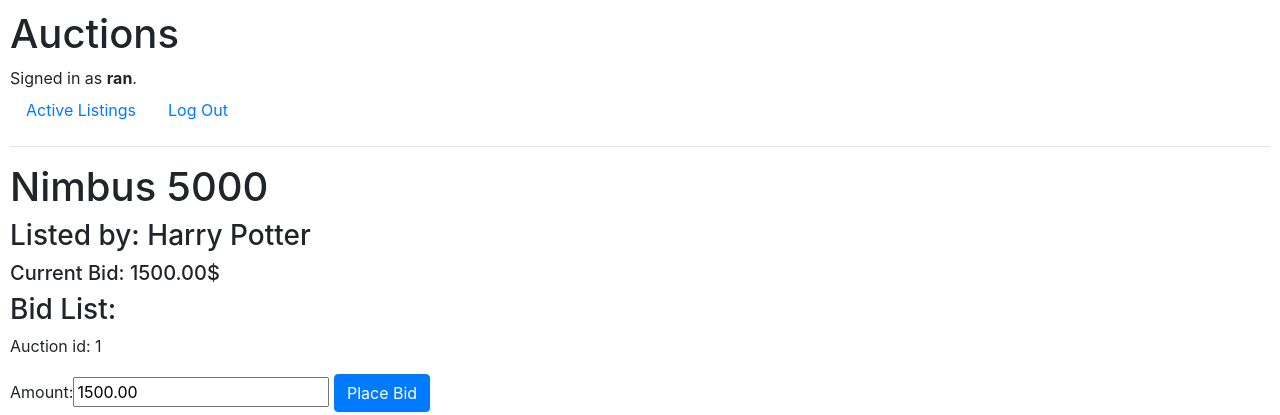
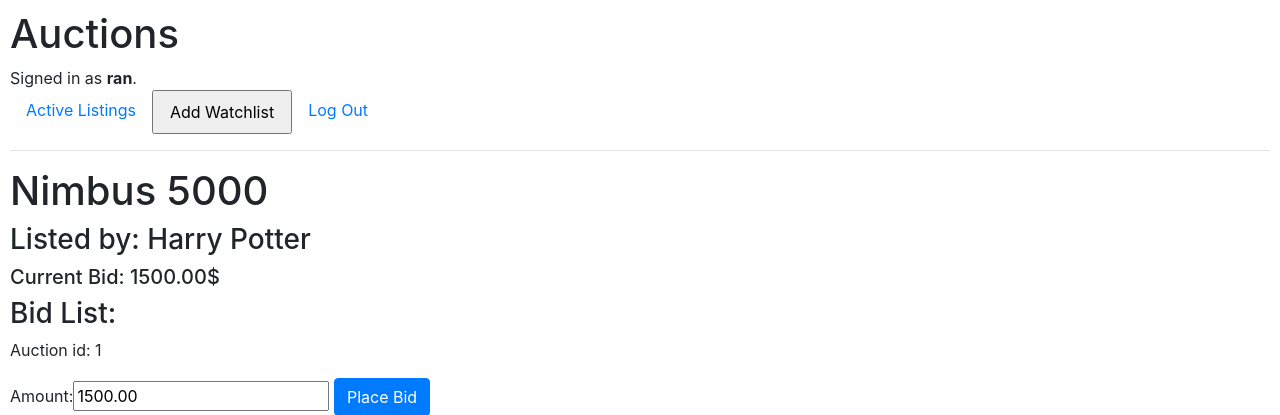
Before and after one commit to AutoAFK/cs50-auction, a Django app: page /1 in a window 1280 px wide. Shown: the top 415 px of the page. Run offline with Django 3.2, Linux system fonts and the light colour scheme; a user stored in the database is signed in; data comes from the database, SQL or seed files in the repository; both versions use the stored data as it was after the commit; data that the repository does not hold is empty; some libraries are stand-ins or nearby versions.

Commit message:
user can now add and remove from watchlist

```diff
--- a/auctions/models.py
+++ b/auctions/models.py
@@ -28,6 +28,13 @@
         return f"{self.item}: {self.price}$"
 
 
+class WatchList(models.Model):
+    user = models.ForeignKey(
+        User, on_delete=models.CASCADE, related_name="user_watchlist"
+    )
+    auction = models.ForeignKey(Auction, on_delete=models.CASCADE)
+
+
 class Bid(models.Model):
     user = models.ForeignKey(User, on_delete=models.CASCADE, related_name="user_bids")
     bid = models.DecimalField(max_digits=6, decimal_places=2)
--- a/auctions/templates/auctions/auction.html
+++ b/auctions/templates/auctions/auction.html
@@ -19,3 +19,19 @@
     {% endfor %}
   </ol>
 {% endblock %}
+
+{% block navlinks %}
+  <li class="nav-item">
+    {% if is_watchlisted %}
+      <form class="nav-item" action="{% url 'add_to_watchlist' auction.id %}" method="post">
+        {% csrf_token %}
+        <input class="nav-link" type="submit" value="Remove Watchlist" />
+      </form>
+    {% else %}
+      <form class="nav-item" action="{% url 'add_to_watchlist' auction.id %}" method="post">
+        {% csrf_token %}
+        <input class="nav-link" type="submit" value="Add Watchlist" />
+      </form>
+    {% endif %}
+  </li>
+{% endblock %}
--- a/auctions/templates/auctions/layout.html
+++ b/auctions/templates/auctions/layout.html
@@ -3,9 +3,14 @@
 <!DOCTYPE html>
 <html lang="en">
   <head>
-        <title>{% block title %}Auctions{% endblock %}</title>
-        <link rel="stylesheet" href="https://stackpath.bootstrapcdn.com/bootstrap/4.4.1/css/bootstrap.min.css" integrity="sha384-Vkoo8x4CGsO3+Hhxv8T/Q5PaXtkKtu6ug5TOeNV6gBiFeWPGFN9MuhOf23Q9Ifjh" crossorigin="anonymous">
-        <link href="{% static 'auctions/styles.css' %}" rel="stylesheet">
+    <title>
+      {% block title %}
+        Auctions
+      {% endblock %}
+    </title>
+    <link rel="stylesheet" href="https://stackpath.bootstrapcdn.com/bootstrap/4.4.1/css/bootstrap.min.css" integrity="sha384-Vkoo8x4CGsO3+Hhxv8T/Q5PaXtkKtu6ug5TOeNV6gBiFeWPGFN9MuhOf23Q9Ifjh" crossorigin="anonymous" />
+    <link rel="stylesheet" href="https://cdnjs.cloudflare.com/ajax/libs/font-awesome/6.6.0/css/all.min.css" integrity="sha512-Kc323vGBEqzTmouAECnVceyQqyqdsSiqLQISBL29aUW4U/M7pSPA/gEUZQqv1cwx4OnYxTxve5UMg5GT6L4JJg==" crossorigin="anonymous" referrerpolicy="no-referrer" />
+    <link href="{% static 'auctions/styles.css' %}" rel="stylesheet" />
   </head>
   <body>
     <h1>Auctions</h1>
@@ -20,6 +25,9 @@
       <li class="nav-item">
         <a class="nav-link" href="{% url 'index' %}">Active Listings</a>
       </li>
+      {% block navlinks %}
+
+      {% endblock %}
       {% if user.is_authenticated %}
         <li class="nav-item">
           <a class="nav-link" href="{% url 'logout' %}">Log Out</a>
@@ -33,8 +41,9 @@
         </li>
       {% endif %}
     </ul>
-        <hr>
+    <hr />
     {% block body %}
+
     {% endblock %}
   </body>
 </html>
--- a/auctions/urls.py
+++ b/auctions/urls.py
@@ -9,4 +9,9 @@
     path("register", views.register, name="register"),
     path("<int:auction_id>", views.auction_item, name="auction_item"),
     path("place_bid", views.place_bid, name="place_bid"),
+    path(
+        "add_to_watchlist/<int:auction_id>",
+        views.add_to_watchlist,
+        name="add_to_watchlist",
+    ),
 ]
--- a/auctions/views.py
+++ b/auctions/views.py
@@ -4,7 +4,7 @@
 from django.shortcuts import render
 from django.urls import reverse
 
-from .models import User, Auction, Bid, Comment, Item
+from .models import User, Auction, Bid, Comment, Item, WatchList
 from .auction import PlaceBidForm
 
 
@@ -21,6 +21,8 @@
         item.price = highest_bid
         item.save()
 
+    user = request.user
+    watchlist_item = user.user_watchlist.filter(auction=item).exists()
     # create a place bid form and set minimum value to the heighest bid.
     form = PlaceBidForm()
     form.fields["amount"].widget.attrs["min"] = item.price
@@ -33,6 +35,7 @@
             "auction": Auction.objects.get(id=auction_id),
             "current_bid": current_bid,
             "place_bid_form": form,
+            "is_watchlisted": watchlist_item,
         },
     )
 
@@ -50,6 +53,17 @@
             user_bid.save()
         return HttpResponseRedirect(reverse("auction_item", args=[auction_id]))
     return
+
+
+def add_to_watchlist(request, auction_id):
+    if request.method == "POST":
+        user = request.user
+        if not user.user_watchlist.filter(auction=auction_id).exists():
+            watchlist = WatchList(user=user, auction=Auction.objects.get(id=auction_id))
+            watchlist.save()
+        else:
+            user.user_watchlist.filter(auction=auction_id).delete()
+    return HttpResponseRedirect(reverse("auction_item", args=[auction_id]))
 
 
 def login_view(request):
```
Also changed, not shown: auctions/migrations/0005_watchlist.py (added), db.sqlite3. Lines whose indentation alone changed are shown as unchanged.
